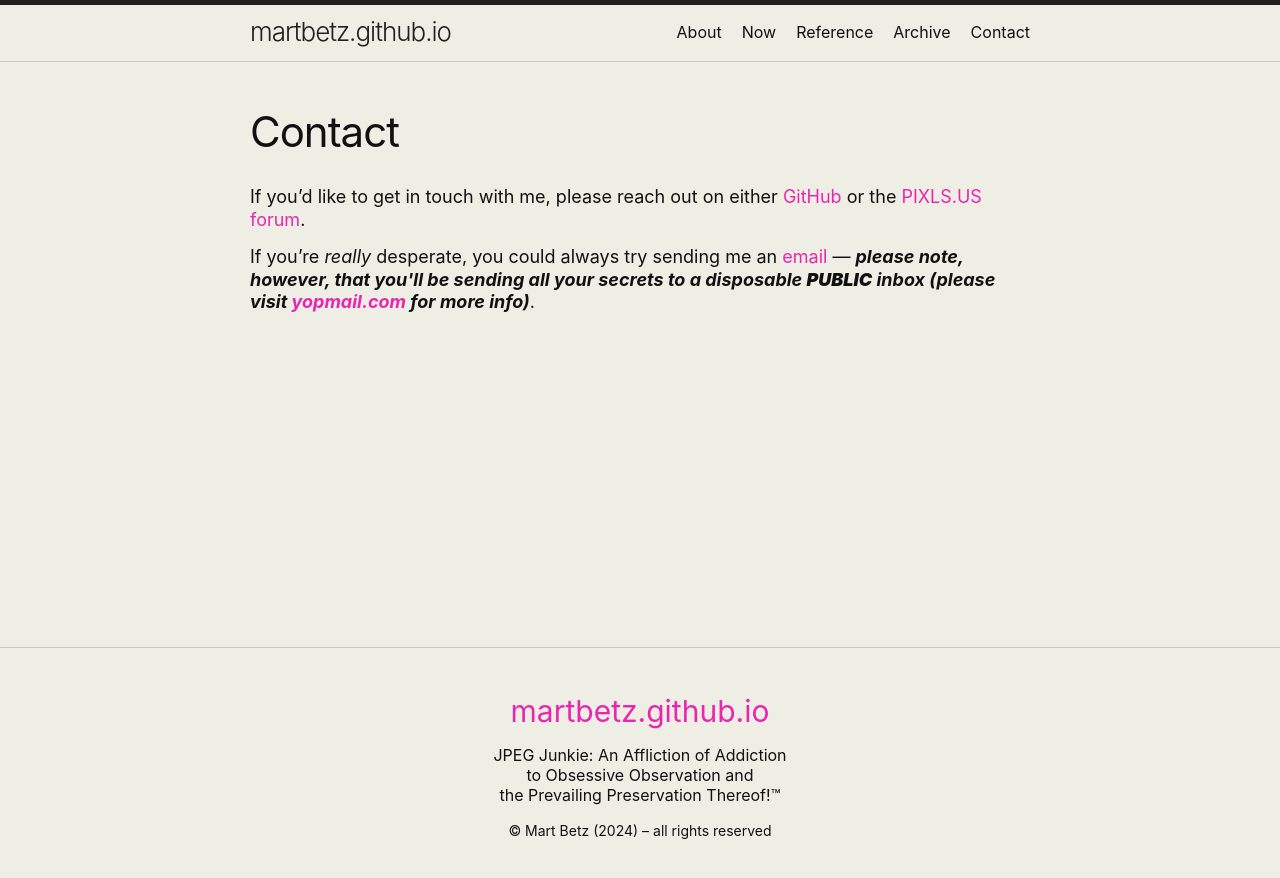
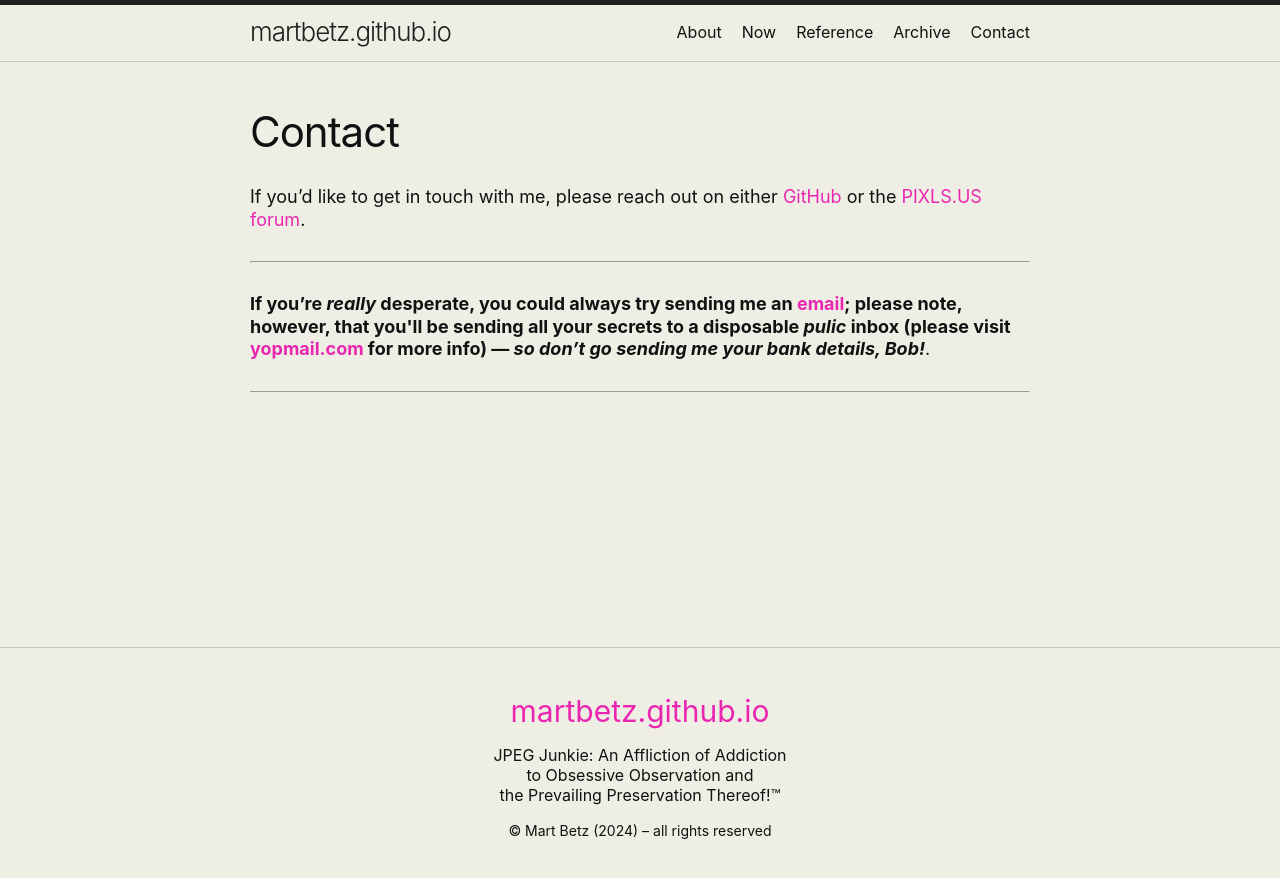
Before and after one commit to martbetz/martbetz.github.io, a Jekyll site: the page built from contact.html, in a window 1280 px wide. Shown: the top 878 px of the page. Built offline with Jekyll 4.4.1, drawn with Linux system fonts in a browser that asks for light colours.

Commit message:
Update contact.html

```diff
--- a/contact.html
+++ b/contact.html
@@ -9,8 +9,10 @@
 If you’d like to get in touch with me, please reach out on either <a href="https://github.com/martbetz/martbetz.github.io/issues/new/choose">GitHub</a> or the <a href="https://discuss.pixls.us/u/martbetz/summary">PIXLS.US forum</a>.
 </p>
 
-<p>
-If you’re <i>really</i> desperate, you could always try sending me an <a class="u-email" href="mailto:{{ site.author.email }}">email</a>&nbsp;— <i><b>please note, however, that you'll be sending all your secrets to a disposable <span style="font-weight:900">PUBLIC</span> inbox (please visit <a href="https://www.yopmail.com">yopmail.com</a> for more info)</i></b>.
-</p>
+<hr>
+
+<b>If you’re <i>really</i> desperate, you could always try sending me an <a class="u-email" href="mailto:{{ site.author.email }}">email</a>; please note, however, that you'll be sending all your secrets to a disposable <i>pulic</i> inbox (please visit <a href="https://www.yopmail.com">yopmail.com</a> for more info) — <i>so don’t go sending me your bank details, Bob!</i></b>.
+
+<hr>
 
 </font>
```
